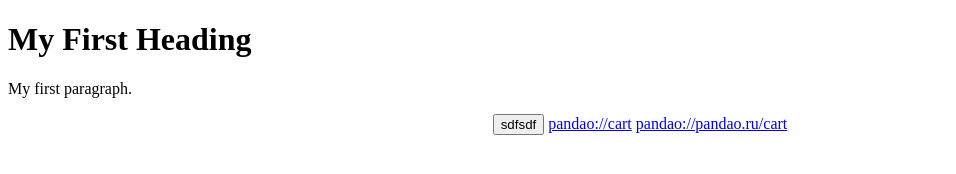
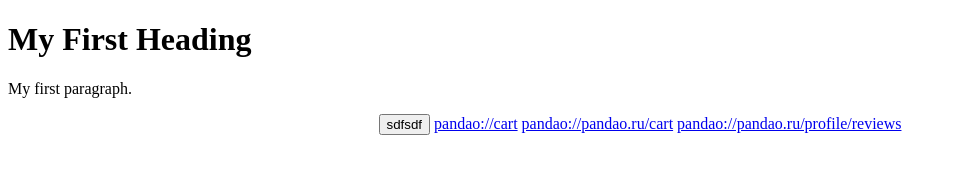
Before and after one commit to Tooto/tooto.github.io, a plain HTML site: page index.html in a window 1280 px wide. Shown: the whole page, without its empty margins (0-956 px from the left). Drawn offline with Linux system fonts and the light colour scheme.

Commit message:
Update index.html

```diff
--- a/index.html
+++ b/index.html
@@ -19,5 +19,6 @@
 
   <a href="pandao://cart">pandao://cart</a>
     <a href="pandao://pandao.ru/cart">pandao://pandao.ru/cart</a>
+      <a href="pandao://pandao.ru/profile/reviews">pandao://pandao.ru/profile/reviews</a>
 </body>
 </html>
```
